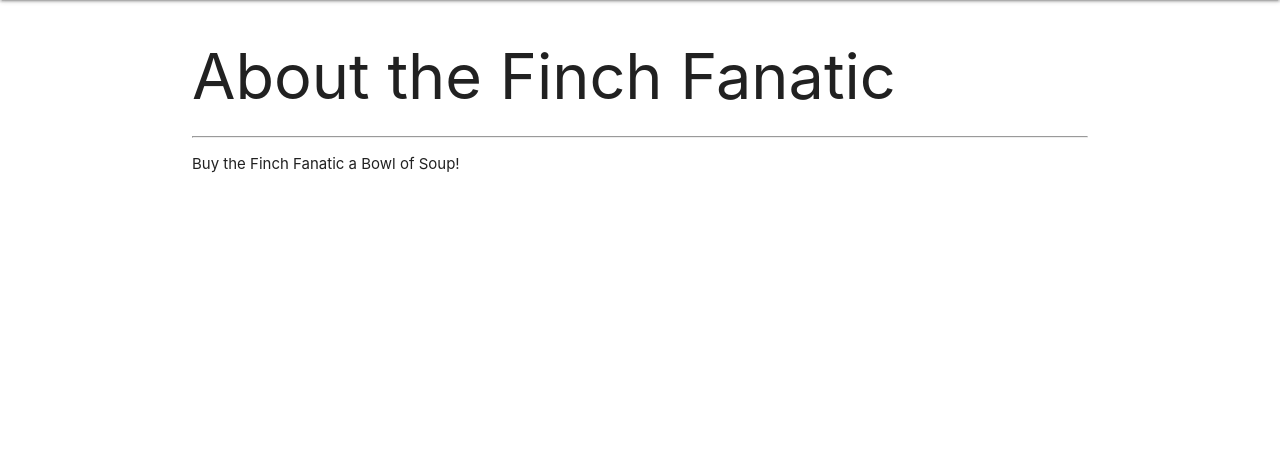
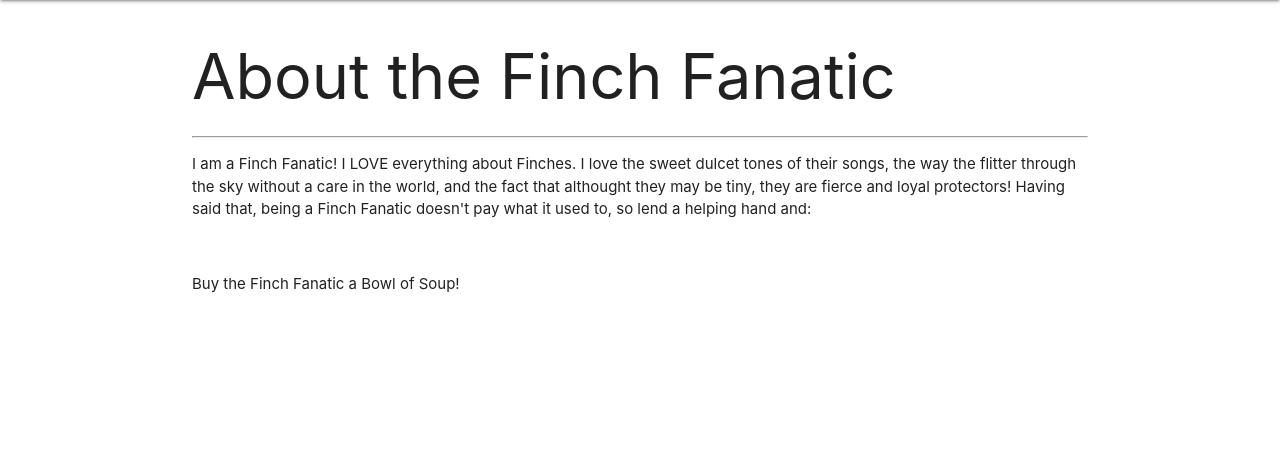
Before and after one commit to dawsonchilders/finchcollector, a Django app: page /about/ in a window 1280 px wide. Shown: the part 64-525 px from the top of the page. Run offline with Django 5.2, Linux system fonts and the light colour scheme.

Commit message:
completes lap pt 1

```diff
--- a/main_app/templates/about.html
+++ b/main_app/templates/about.html
@@ -3,7 +3,9 @@
 
  <h1>About the Finch Fanatic</h1>
  <hr>
+ <p>I am a Finch Fanatic! I LOVE everything about Finches. I love the sweet dulcet tones of their songs, the way the flitter through the sky without a care in the world, and the fact that althought they may be tiny, they are fierce and loyal protectors! Having said that, being a Finch Fanatic doesn't pay what it used to, so lend a helping hand and: </p><br>
  <p>Buy the Finch Fanatic a Bowl of Soup!</p>
 
 
+
 {% endblock %}
```
